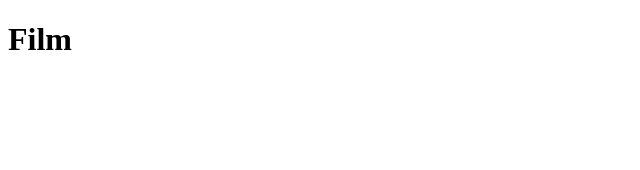
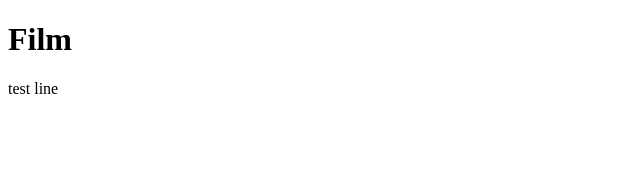
Before and after one commit to RafaelDe-Leon/Capture, a React (Create React App) app: page / in a window 1280 px wide. Shown: the top 170 px of the page, without its empty margins (0-640 px from the left). Built offline with nearby package versions, Linux system fonts and the light colour scheme.

Commit message:
test line

```diff
--- a/src/App.js
+++ b/src/App.js
@@ -2,6 +2,7 @@ function App() {
   return (
     <div className='App'>
       <h1>Film</h1>
+      <p>test line</p>
     </div>
   );
 }
```
Also changed, not shown: 1 other file (tests, documents, lock files or other folders).
